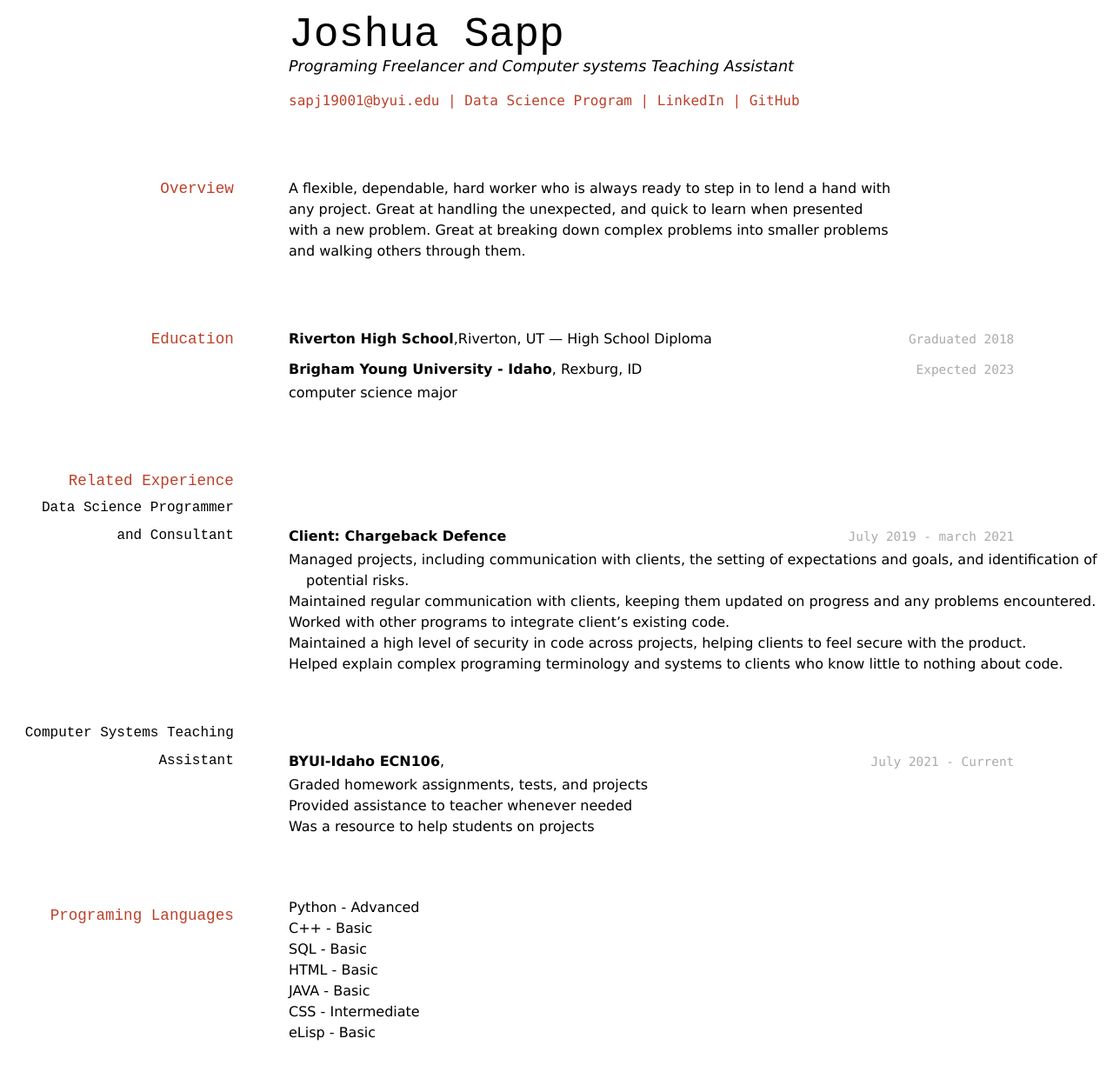
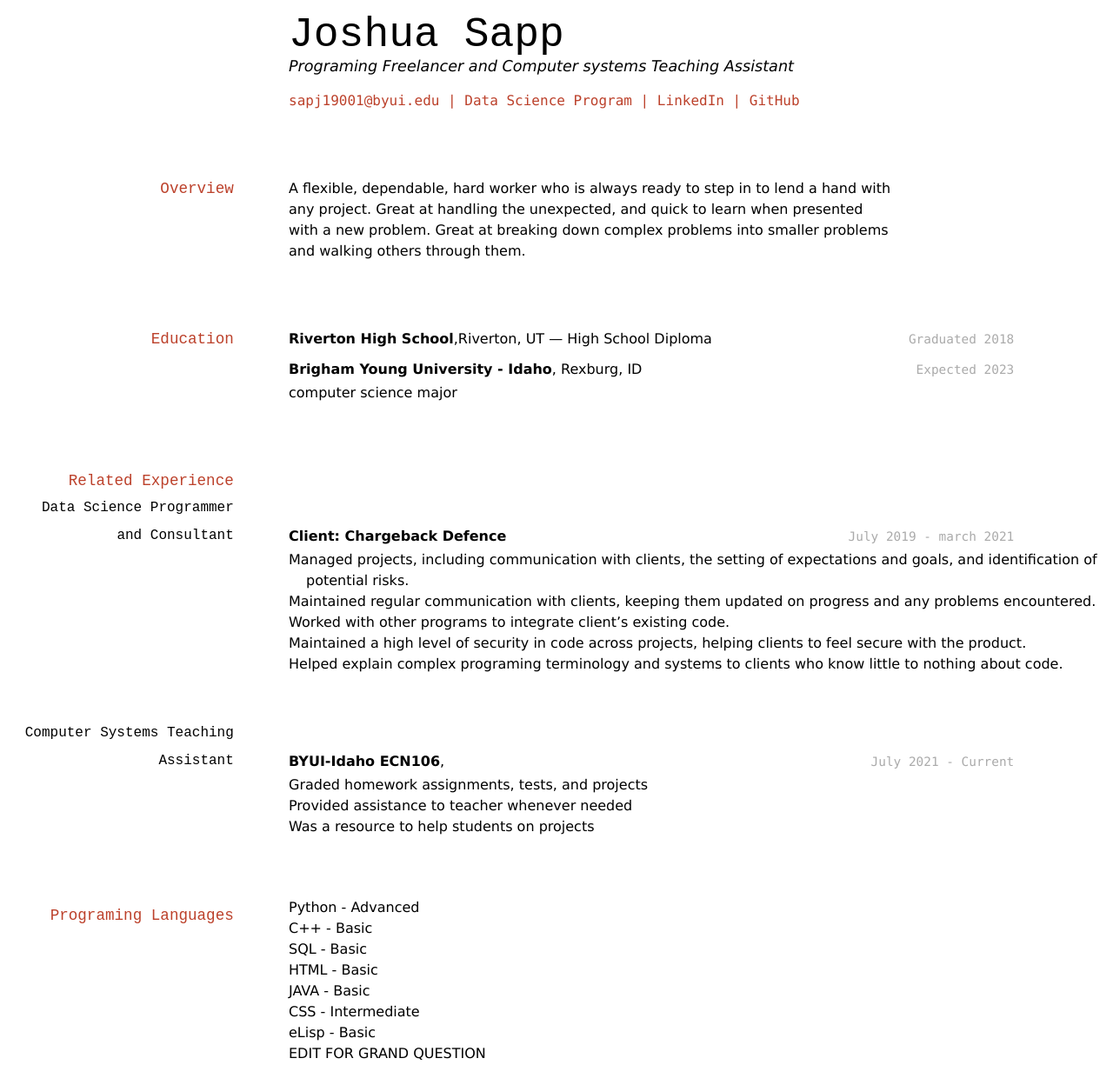
Before and after one commit to Mdellasilva/Sapp-Resume, a Jekyll site: the page built from docs/index.md, in a window 1280 px wide. Shown: the whole page at 87% size. Built offline with Jekyll 4.4.1, drawn with Linux system fonts in a browser that asks for light colours; before the commit the page ends 1224 px from its top, so only the background shows below that.

Commit message:
Update index.md

```diff
--- a/docs/index.md
+++ b/docs/index.md
@@ -59,6 +59,7 @@ __BYUI-Idaho ECN106__,
 - JAVA - Basic
 - CSS - Intermediate
 - eLisp - Basic
+- EDIT FOR GRAND QUESTION
 
 
 
```
